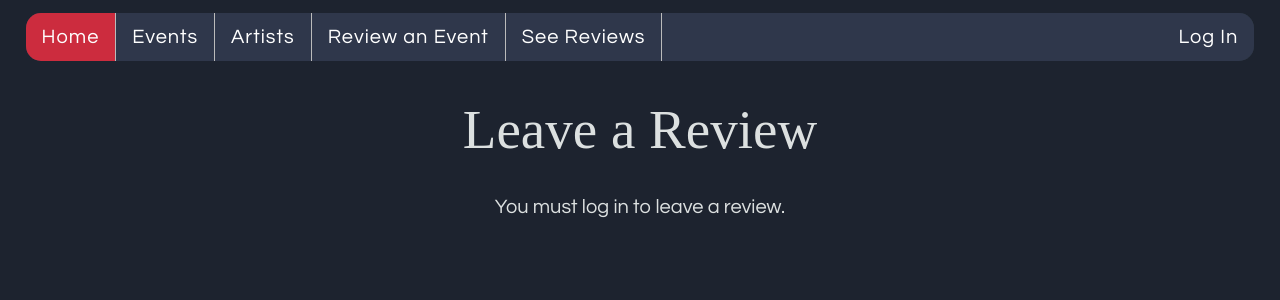
After one commit to msmithp/ConcertFinder, a Flask app: page /review in a window 1280 px wide. The commit adds this page. Shown: the top 300 px of the page. Run offline with Flask 3, Linux system fonts and the light colour scheme; some web fonts are replaced.

Commit message:
Add reviews + styling

```diff
--- a/main.py
+++ b/main.py
@@ -1,6 +1,6 @@
 # main.py controller
 from flask import Flask, redirect, request, url_for, render_template, session, jsonify
-from db import get_user, get_events, get_artists, get_upcoming_events, get_tickets, insert_user, get_cities
+from db import get_user, get_events, get_artists, get_upcoming_events, get_tickets, insert_user, get_cities, insert_review, get_reviews, get_all_events
 from datetime import datetime
 
 app = Flask(__name__)
@@ -27,7 +27,10 @@ def utility_processor():
     def cities():
         return get_cities()
 
-    return dict(format_datetime=format_datetime, format_date=format_date, cities=cities)
+    def all_events():
+        return get_all_events()
+
+    return dict(format_datetime=format_datetime, format_date=format_date, cities=cities, all_events=all_events)
 
 
 @app.route('/')
@@ -74,6 +77,30 @@ def create_account():
     return render_template("create_account.html", msg=msg, user=new_user)
 
 
+@app.route("/review", methods=['GET', 'POST'])
+def review():
+    if request.method == 'POST' and session["loggedin"]:
+        review = request.form
+        insert_review(session["username"], review["score"], review["event"], review["text"])
+
+        reviews=get_reviews(review["event"])
+        return render_template("list_reviews.html", event_name=review["event"], reviews=reviews)
+
+    return render_template("review.html")
+
+
+@app.route('/search_reviews')
+def search_reviews():
+    return render_template("search_reviews.html")
+
+
+@app.route('/review_search', methods=['POST'])
+def do_review_search():
+    event_name = request.form["event"]
+    reviews = get_reviews(event_name)
+    return render_template("list_reviews.html", event_name=event_name, reviews=reviews)
+
+
 @app.route('/logout')
 def logout():
     session.pop("username", None)
@@ -104,10 +131,5 @@ def do_event_search():
     return render_template('list_events.html', query=query, events=events)
 
 
-@app.route('/account')
-def account():
-    return render_template("account.html")
-
-
 if __name__ == '__main__':
     app.run(debug=True)
--- /dev/null
+++ b/requirements.txt
@@ -0,0 +1,2 @@
+Flask==3.0.1
+PyMySQL==1.0.2
--- a/static/style.css
+++ b/static/style.css
@@ -59,6 +59,33 @@ button {
 	cursor: pointer;
 }
 
+
+/* * * * * * * * * * * * * * * * * * * * * * * * * *
+ *                    SCROLL BAR                   *
+ * * * * * * * * * * * * * * * * * * * * * * * * * */
+
+::-webkit-scrollbar {
+	width: 1vw;
+}
+
+::-webkit-scrollbar-thumb {
+	background: #4e5b7a;
+	border-radius: 8px;
+}
+
+::-webkit-scrollbar-thumb:hover {
+	background: #637197;
+}
+
+::-webkit-scrollbar-track-piece {
+	background: #2f374b;
+}
+
+::-webkit-scrollbar-corner {
+	background: #2e374d;
+}
+
+
 /* * * * * * * * * * * * * * * * * * * * * * * * * *
  *                      LOGIN                      *
  * * * * * * * * * * * * * * * * * * * * * * * * * */
@@ -83,6 +110,10 @@ button {
 	font-family: "Questrial";
 }
 
+.login input[type=range] {
+	accent-color: #cc2c3e;
+}
+
 .login select {
 	border-radius: 20px;
 	padding: 8px;
@@ -91,7 +122,6 @@ button {
 	display: inline-block;
 	background-color: #ced0d6;
 	font-family: "Questrial";
-
 }
 
 .login textarea {
@@ -246,7 +276,7 @@ tr {
 	border-radius: 15px;
 	transition: 0.2s;
 	display: inline-block;
-	width: 32.3%;
+	width: 32.333%;
 	text-align: left;
 	box-sizing: border-box;
 }
@@ -348,12 +378,31 @@ li a:hover:not(.active) {
 	width: 85%;
 }
 
+.searchbar select {
+	background-color: #3f4963;
+	color: #dce0e0;
+	font-family: "Questrial", sans-serif;
+	font-size: 23px;
+	text-align: center;
+	width: 85%;
+	margin-left: 5%;
+	margin-right: 5%;
+	border-radius: 40px;
+	padding: 15px;
+	transition: 0.4s;
+}
+
 .searchbar ::placeholder {
 	color: #858b99;
 	font-family: "Questrial";
 }
 
 .searchbar input:focus {
+	background-color: #556182;
+	transition: 0.1s;
+}
+
+.searchbar select:focus {
 	background-color: #556182;
 	transition: 0.1s;
 }
--- a/templates/create_account.html
+++ b/templates/create_account.html
@@ -4,7 +4,7 @@
 		<h1 style="text-align: center;">Create Account</h1>
 		<form action="/create_account" class="login" style="width: 50%;" method="POST">
 			<label>Username <span style="color: #cc2c3e; font-size:25px;">*</span></label>
-			<input type=text name=username placeholder="Enter username..." required
+			<input type=text name=username placeholder="Enter username..." maxlength="30" required
 				{% if user %}
 					value={{user["username"]}}
 				{% endif %}
@@ -25,7 +25,7 @@
 			</select>
 
 			<label>Bio</label>
-			<textarea name=bio placeholder="Tell us a little about yourself...">{% if user %}{{user["bio"]}}{% endif %}</textarea>
+			<textarea name=bio placeholder="Tell us a little about yourself..." maxlength="150">{% if user %}{{user["bio"]}}{% endif %}</textarea>
 
 			<button type="submit">Create Account</button>
 		</form>
--- a/templates/index.html
+++ b/templates/index.html
@@ -26,15 +26,15 @@
 	<div>
 		<h1>Your Tickets</h1>
 		{% if tickets %}
+			<div class="styledlist">
 				{% for ticket in tickets %}
-				<div class="styedlist">
 						<div class="styledlistitem">
 							<h1>{{ticket.event_name}}</h1>
 							<p>Purchased on {{format_date(ticket.purchase_date)}} for ${{ticket.price}}</p>
 							<p>{{ticket.event_desc}}</p>
 						</div>
+				{% endfor %}
 			</div>
-			{% endfor %}
 		{% else %}
 			<div>
 				<p>You don't have any tickets.</p>
--- a/templates/layout.html
+++ b/templates/layout.html
@@ -11,7 +11,8 @@
 			<li><a class="active" href="/home">Home</a></li>
 			<li><a href="/search_events">Events</a></li>
 			<li><a href="/search_artists">Artists</a></li>
-			<li><a href="/account">My Account</a></li>
+			<li><a href="/review">Review an Event</a></li>
+			<li><a href="/search_reviews">See Reviews</a></li>
 			<li style="float:right"><a href="/logout">
 				{% if session["loggedin"] %}
 					Log Out
--- a/templates/list_events.html
+++ b/templates/list_events.html
@@ -15,7 +15,7 @@
 					<div class="cell">
 						<h1>{{events[i].event_name}}</h1>
 						<p>{{events[i].venue_name}}<br>{{format_datetime(events[i].date_time)}}</p>
-						<p>Score: {{events[i].score}}</p>
+						<p>Score: {{events[i].score|round(2)}}</p>
 						{% if session["loggedin"] %}
 							<p>Distance: {{events[i].distance|round(1)}} miles from you</p>
 						{% endif %}
--- a/templates/login.html
+++ b/templates/login.html
@@ -5,11 +5,7 @@
 		<form action="/login" method="POST">
 			<div class="login">
 				<label>Username:</label>
-				<input type=text name=username id="loginUsername" placeholder="Enter username..."
-					{% if user %}
-						value={{user["username"]}}
-					{% endif %}
-				>
+				<input type=text name=username id="loginUsername" placeholder="Enter username...">
 				<button type="submit">Login</button>
 			</div>
 		</form>
--- /dev/null
+++ b/templates/review.html
@@ -0,0 +1,36 @@
+{% extends "layout.html" %}
+{% block content %}
+	<div>
+		<h1 style="text-align: center;">Leave a Review</h1>
+
+        {% if not session["loggedin"] %}
+            <p style="text-align: center;">You must log in to leave a review.</p>
+        {% else %}
+		<form action="/review" class="login" style="width: 50%;" method="POST">
+			<label>Event <span style="color: #cc2c3e; font-size:25px;">*</span></label>
+			<select name="event" required>
+				{% for event in all_events() %}
+					<option>{{event.event_name}}</option>
+				{% endfor %}
+			</select>
+
+			<label>Score <span style="color: #cc2c3e; font-size:25px;">*</span></label><br>
+            <div style="display: flex; flex-direction: row; justify-content: center; align-items: center; margin: 0 auto; width: 85%">
+                <input id="score" name="score" type="range" min="1" max="5" step="0.5" oninput="updateScoreVal(this.value)"/>
+                <label id="scoreVal" style="width: 5%; font-size: 25px; font-weight: bold;">3</label>
+            </div>
+
+			<label>Your Review</label>
+			<textarea name="text" placeholder="What did you think?" maxlength="250"></textarea>
+
+			<button type="submit">Submit Review</button>
+		</form>
+        {% endif %}
+	</div>
+
+    <script>
+        function updateScoreVal(val) {
+            document.getElementById("scoreVal").innerHTML = val;
+        }
+    </script>
+{% endblock %}
```
Also changed, not shown: app.yaml (added, +8 -0 lines), db.py (+51 -26 lines), templates/list_reviews.html (added, +22 -0 lines), templates/search_reviews.html (added, +16 -0 lines). Lines whose indentation alone changed are shown as unchanged.
